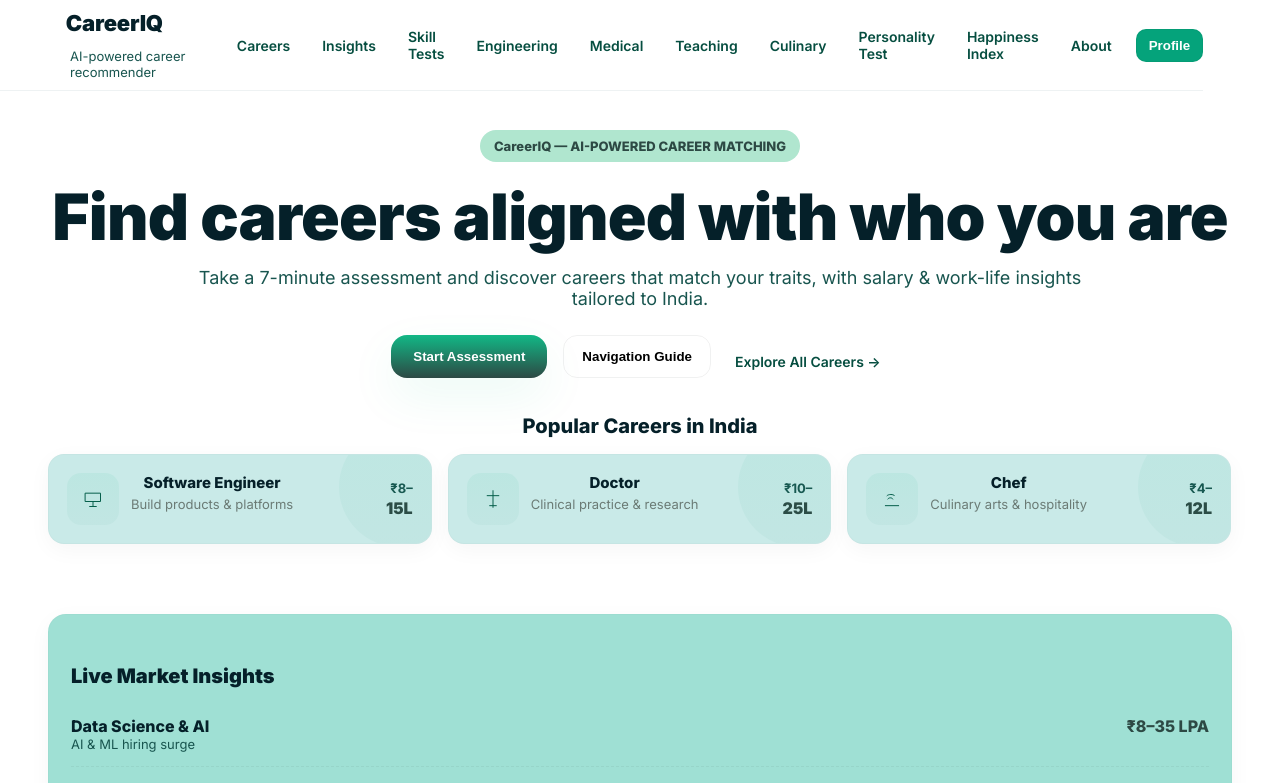
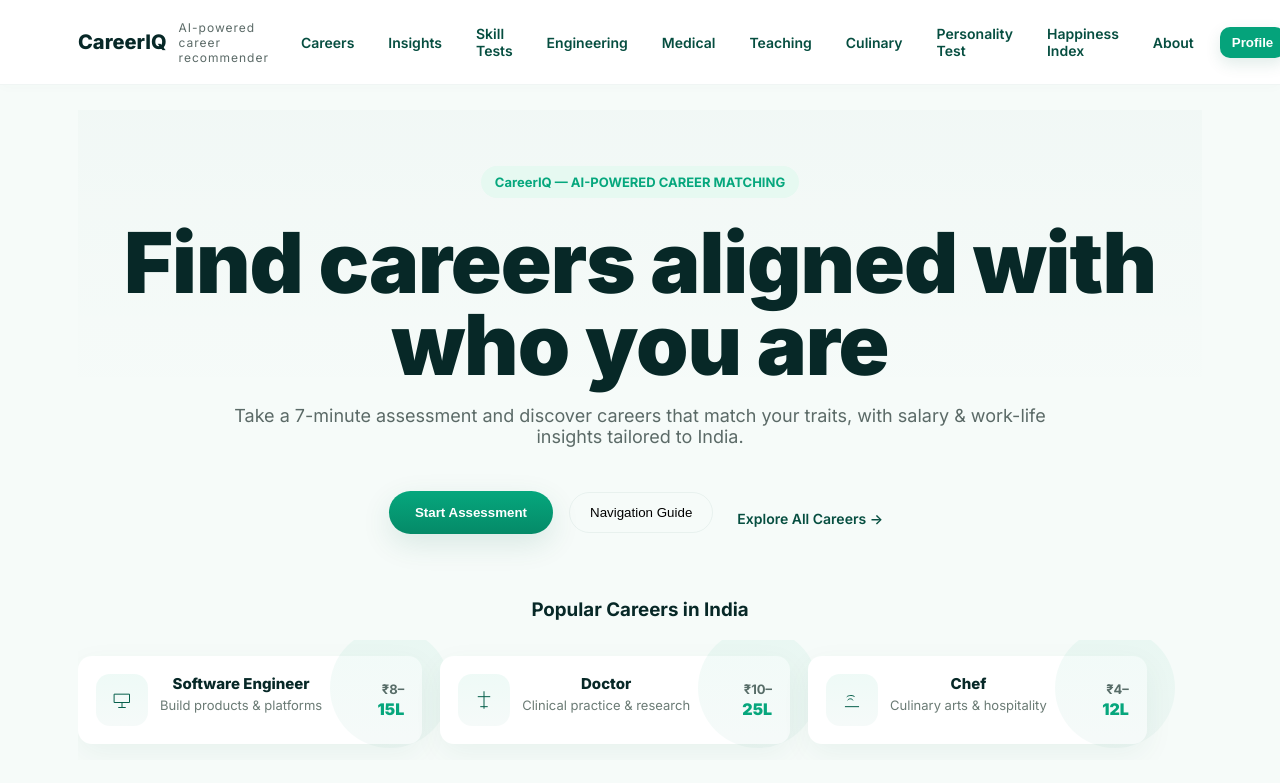
Before and after one commit to ZainabShujat/CareerIQ, a React (Vite) app in the folder careeriq/: page / in a window 1280 px wide. Shown: the top 783 px of the page. Built offline with nearby package versions, Linux system fonts and the light colour scheme.

Commit message:
formatting

```diff
--- a/careeriq/src/App.css
+++ b/careeriq/src/App.css
@@ -4,18 +4,15 @@
 
 /* ---------- GLOBAL THEME ---------- */
 :root{
-  --page-bg: #ffffff;
-  --card-bg: #9fe0d4;
-  --muted: #18554f;
-  --heading: #052029;
-  --accent: #2d4944;
-  --accent-2: #12b886;
-  --pill-bg: #b0e6cf;
-  --radius-xl: 26px;
-  --radius-md: 14px;
-  --shadow-soft: 0 12px 40px rgba(6,16,15,0.06);
-  --shadow-subtle: 0 6px 22px rgba(6,16,15,0.04);
-  --maxw: 1280px;
+  --bg:#f6fbf9;           /* very light green tint like pdf */
+  --panel:#ffffff;
+  --muted:#5b6a67;
+  --accent:#06a77d;
+  --dark:#072827;
+  --glass: rgba(255,255,255,0.85);
+  --card-shadow: 0 10px 30px rgba(6,95,75,0.06);
+  --radius: 14px;
+  --container: 1180px;
 }
 .ciq-cta { cursor: pointer; }
 
@@ -32,55 +29,94 @@
 a{ color:inherit; text-decoration:none; }
 
 /* ---------- BASE LAYOUT ---------- */
-.ciq-root{ min-height:100vh; display:flex; flex-direction:column; }
-.ciq-container{ max-width:var(--maxw); margin:0 auto; padding:40px 48px; }
+.ciq-root { min-height:100vh; }
+.ciq-container {
+  max-width: var(--container);
+  margin: 0 auto;
+  padding: 0 28px;
+}
+html,body,#root { height:100%; }
+body {
+  font-family: 'Inter', system-ui, -apple-system, "Segoe UI", Roboto, "Helvetica Neue", Arial;
+  background: var(--bg);
+  color: var(--dark);
+  margin:0;
+  -webkit-font-smoothing:antialiased;
+}
 
 /* ---------- HEADER ---------- */
 .ciq-header {
   position: fixed;
   top: 0;
-  width: 94%;
-  background: #ffffff;   /* <-- solid white */
+  width:100%;
+  background: var(--panel); /* opaque */
   z-index: 999;
-  border-bottom: 1px solid #eef2f3; /* optional, subtle clean line */
+  border-bottom: 1px solid rgba(6,95,75,0.06);
+  box-shadow: 0 2px 12px rgba(6,95,75,0.02);
 }
-
-.ciq-header .ciq-container{
+.ciq-header .ciq-container {
   display:flex;
   align-items:center;
-  justify-content:space-between;
-  padding:10px 0;
+  gap:24px;
+  height:84px;
 }
-.ciq-brand{ display:flex; flex-direction:column; gap:0px; }
-.ciq-title{ font-weight:900; font-size:22px; letter-spacing:-0.2px; }
-.ciq-sub{padding-left:70px; font-size:13px; color:var(--muted); }
+.ciq-brand { display:flex; align-items:center; gap:14px; }
+.ciq-title {
+  font-weight:800;
+  font-size:20px;
+  color:var(--dark);
+}
+.ciq-sub { font-size:12px; color:var(--muted); letter-spacing:1px; }
 
-.ciq-nav{ display:flex; gap:16px; align-items:center; }
-.ciq-link{
-  background:transparent;
-  border:0;
+
+.ciq-nav {
+  margin-left:auto;
+  display:flex;
+  align-items:center;
+  gap:18px;
+}
+.ciq-link {
   color:var(--muted);
+  text-decoration:none;
+  font-weight:600;
+  padding:6px 8px;
+  border-radius:8px;
+}
+.ciq-link:hover{ color:var(--dark); }
+
+
+.ciq-cta {
+  background:var(--accent);
+  color:#fff;
+  border:none;
+  padding:10px 16px;
+  border-radius:12px;
   cursor:pointer;
-  padding:8px 10px;
-  border-radius:10px;
-  font-weight:600;
+  font-weight:700;
+  box-shadow:0 6px 16px rgba(6,95,75,0.12);
 }
-.ciq-cta{
-  padding:8px 14px;
-  border-radius:12px;
-  border:1px solid rgba(11,20,18,0.05);
-  background:transparent;
-  color:var(--accent);
-  font-weight:800;
-}
+.ciq-main { padding-top:110px; }
 
 /* ---------- HERO (INSPO PERFECT MATCH) ---------- */
-.ciq-hero{
-  width:100%;
-  background:transparent;
+.ciq-hero {
+  min-height:72vh;                 /* big hero */
+  display:flex;
+  flex-direction:column;
+  align-items:center;
+  justify-content:center;
   text-align:center;
-  padding-top:90px;
-  padding-bottom:70px;
+  padding:56px 0 96px;
+  background: linear-gradient(180deg, rgba(6,95,75,0.02), transparent 40%);
+}
+.ciq-pill{
+  background:#e6f9f1;
+  color:var(--accent);
+  display:inline-block;
+  padding:8px 14px;
+  border-radius:999px;
+  font-weight:700;
+  font-size:13px;
+  margin-bottom:18px;
 }
 
 .ciq-hero-inner{
@@ -89,31 +125,22 @@
   padding:0;
 }
 
-.ciq-pill{
-  display:inline-block;
-  background:var(--pill-bg);
-  color:var(--accent);
-  padding:8px 14px;
-  border-radius:999px;
-  font-weight:800;
-  font-size:13px;
-}
+
 
 .ciq-h1{
-  font-size:64px;
+  font-size:84px;          /* huge headline */
+  line-height:0.98;
+  margin: 6px 0 18px;
+  letter-spacing:-1px;
   font-weight:900;
-  line-height:1.02;
-  margin:22px 0 18px;
-  letter-spacing:-0.8px;
-  color:var(--heading);
+  color:var(--dark);
+  max-width:1100px;
 }
-
 .ciq-lead{
   color:var(--muted);
   font-size:18px;
-  max-width:80ch;
-  margin:0 auto;
-  margin-top:8px;
+  max-width:820px;
+  margin:0 auto 26px;
 }
 
 .ciq-subline{
@@ -122,31 +149,25 @@
   font-size:15px;
 }
 
-.ciq-cta-row{
-  display:flex;
-  justify-content:center;
-  gap:16px;
-  margin-top:26px;
-}
-
+.ciq-cta-row{ display:flex; gap:16px; align-items:center; justify-content:center; margin-top:18px; }
 .ciq-primary{
-  background:linear-gradient(180deg,var(--accent-2),var(--accent));
+  background:linear-gradient(180deg,var(--accent), #058a68);
   color:#fff;
-  border:0;
-  padding:14px 22px;
-  border-radius:16px;
+  padding:14px 26px;
+  border-radius:999px;
+  border:none;
   font-weight:800;
   cursor:pointer;
-  box-shadow:0 18px 48px rgba(16,185,129,0.08);
+  box-shadow: 0 10px 30px rgba(6,95,75,0.12);
 }
 .ciq-secondary{
   background:transparent;
-  padding:12px 18px;
-  border-radius:14px;
-  border:1px solid rgba(11,20,18,0.06);
+  border:1px solid rgba(6,95,75,0.06);
+  padding:12px 20px;
+  border-radius:999px;
   cursor:pointer;
-  font-weight:700;
 }
+
 
 /* ---------- MAIN CONTENT BELOW HERO ---------- */
 .ciq-main-content{
@@ -163,30 +184,52 @@
 }
 
 /* ---------- POPULAR CAREERS (LEFT COLUMN) ---------- */
-.popular-wrap{ margin-top:36px; }
-.popular-title{
-  font-size:20px;
-  font-weight:800;
-  margin-bottom:16px;
+.popular-wrap { margin-top:46px; width:100%; }
+.popular-row {
+  display:flex;
+  gap:18px;
+  align-items:stretch;
+  flex-wrap:nowrap;
+  /* only allow horizontal scrolling and hide the visible scrollbar */
+  overflow-x:auto;
+  overflow-y:visible;
+  -webkit-overflow-scrolling: touch;
+  padding:16px 0;
+
+  /* hide scrollbar UI while keeping scrolling usable */
+  scrollbar-width: none;        /* Firefox */
+  -ms-overflow-style: none;     /* IE 10+ */
 }
-.popular-row{
-  display:flex;
-  flex-wrap:wrap;
-  gap:16px;
-}
-
 .pop-card{
-  background:#c9eae8;
-  border-radius:16px;
+  min-width:300px;
+  background:var(--panel);
+  border-radius:14px;
   padding:18px;
-  width:calc(33.333% - 11px);
-  box-shadow:var(--shadow-subtle);
-  border:1px solid rgba(6,10,12,0.02);
+  box-shadow: var(--card-shadow);
   display:flex;
   justify-content:space-between;
   align-items:center;
-  position:relative;
-  overflow:hidden;
+  gap:12px;
+  position: relative;
+}
+.pop-icon{ width:56px; height:56px; background:#e9f8f3; border-radius:12px; display:flex; align-items:center; justify-content:center; }
+.pop-name{ font-weight:800; font-size:16px; }
+.pop-sub{ font-size:13px; color:var(--muted); }
+
+/* cards & sections */
+.card {
+  background:var(--panel);
+  border-radius:14px;
+  padding:20px;
+  box-shadow: var(--card-shadow);
+}
+
+/* responsive */
+@media (max-width:900px){
+  .ciq-h1{ font-size:44px; }
+  .ciq-header .ciq-container{ height:72px; padding:0 18px; }
+  .ciq-main{ padding-top:92px; }
+  .popular-row{ flex-wrap:nowrap; }
 }
 /* make clickable controls obvious */
 .ciq-cta,
@@ -209,9 +252,6 @@
 }
 
 /* optional: stronger visual for primary */
-.ciq-primary {
-  transition: transform 160ms ease, box-shadow 160ms ease;
-}
 
 .pop-card::after{
   content:"";
```
